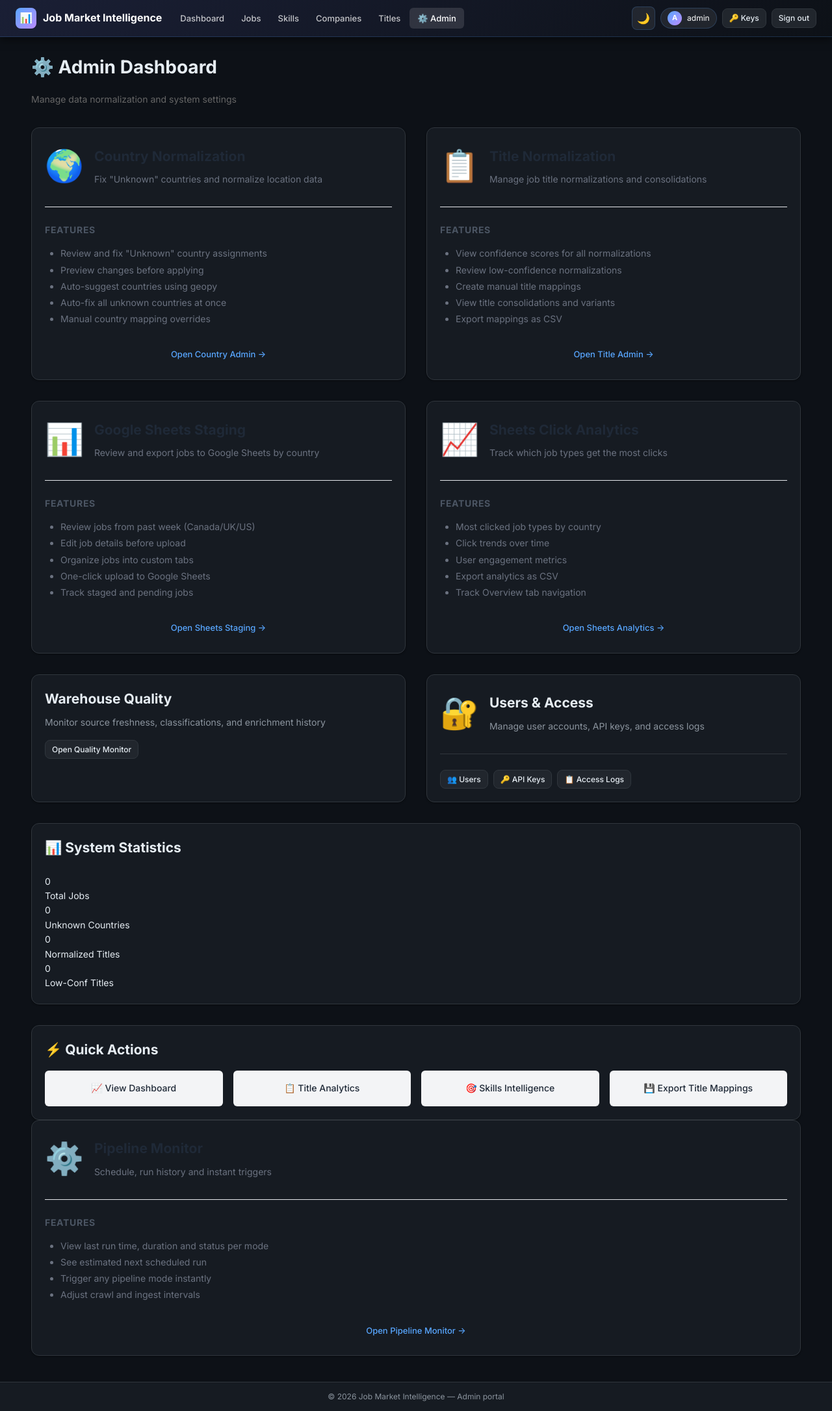
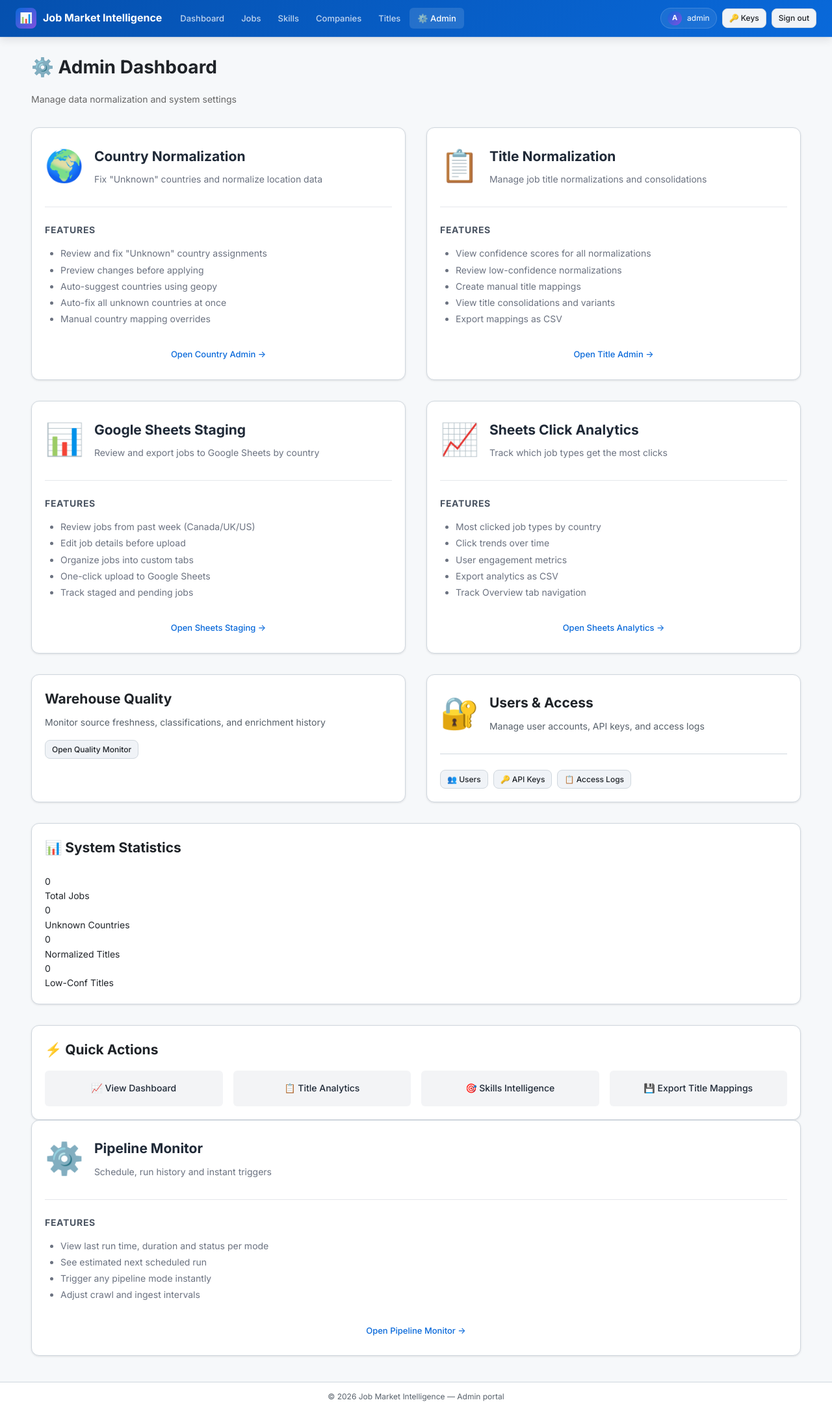
Before and after one commit to mmujtaba0085/job-market-intelligence, a Flask app: page /admin in a window 1280 px wide. Shown: the whole page at 65% size. Run offline with Flask 3, Linux system fonts and the light colour scheme; the visitor is signed in with stand-in values (Sample User, id 1); data comes from the database, SQL or seed files in the repository; data that the repository does not hold is empty.

Commit message:
fix: force light theme only, fix CSRF on key creation

```diff
--- a/templates/base.html
+++ b/templates/base.html
@@ -1,5 +1,5 @@
 <!DOCTYPE html>
-<html lang="en" data-theme="dark">
+<html lang="en" data-theme="light">
 <head>
     <meta charset="UTF-8">
     <meta name="viewport" content="width=device-width, initial-scale=1.0">
@@ -10,38 +10,8 @@
     <link href="https://fonts.googleapis.com/css2?family=Inter:wght@400;500;600;700&family=JetBrains+Mono:wght@400;500&display=swap" rel="stylesheet">
 
     <style>
-        /* ─── CSS Variables: Dark theme (default) ─────────────────────── */
-        :root,
-        [data-theme="dark"] {
-            --bg-base:      #0d1117;
-            --bg-surface:   #161b22;
-            --bg-elevated:  #21262d;
-            --bg-hover:     #30363d;
-            --border:       #30363d;
-            --border-subtle:#21262d;
-            --text-primary: #e6edf3;
-            --text-secondary:#8b949e;
-            --text-muted:   #484f58;
-            --accent:       #58a6ff;
-            --accent-hover: #79b8ff;
-            --accent-bg:    rgba(88,166,255,0.1);
-            --success:      #3fb950;
-            --success-bg:   rgba(63,185,80,0.12);
-            --warning:      #d29922;
-            --warning-bg:   rgba(210,153,34,0.12);
-            --danger:       #f85149;
-            --danger-bg:    rgba(248,81,73,0.12);
-            --purple:       #bc8cff;
-            --purple-bg:    rgba(188,140,255,0.12);
-            --shadow-sm:    0 1px 3px rgba(0,0,0,0.4);
-            --shadow-md:    0 4px 12px rgba(0,0,0,0.5);
-            --shadow-lg:    0 8px 24px rgba(0,0,0,0.6);
-            --header-bg:    linear-gradient(135deg, #1a1f35 0%, #0d1117 100%);
-            --header-border: rgba(88,166,255,0.2);
-        }
-
-        /* ─── Light theme ─────────────────────────────────────────────── */
-        [data-theme="light"] {
+        /* ─── Theme variables ─────────────────────────────────────────── */
+        :root {
             --bg-base:      #f6f8fa;
             --bg-surface:   #ffffff;
             --bg-elevated:  #f0f3f7;
@@ -157,8 +127,8 @@
             gap: 8px;
         }
 
-        /* Theme toggle */
-        .theme-toggle {
+        /* (theme toggle removed) */
+        .theme-toggle-unused {
             width: 36px; height: 36px;
             border: 1px solid var(--header-border);
             border-radius: 8px;
@@ -392,7 +362,6 @@
                 </nav>
 
                 <div class="header-actions">
-                    <button class="theme-toggle" onclick="toggleTheme()" title="Toggle theme">🌙</button>
                     {% if g.current_user %}
                     <div class="user-chip">
                         <div class="avatar">{{ g.current_user.username[0].upper() }}</div>
@@ -426,22 +395,6 @@
     </footer>
 
     <script>
-    function toggleTheme() {
-        const html = document.documentElement;
-        const current = html.getAttribute('data-theme') || 'dark';
-        const next = current === 'dark' ? 'light' : 'dark';
-        html.setAttribute('data-theme', next);
-        document.cookie = 'theme=' + next + ';path=/;max-age=31536000';
-        document.querySelector('.theme-toggle').textContent = next === 'dark' ? '🌙' : '☀️';
-    }
-    (function() {
-        const m = document.cookie.match(/theme=([^;]+)/);
-        if (m) {
-            document.documentElement.setAttribute('data-theme', m[1]);
-            const btn = document.querySelector('.theme-toggle');
-            if (btn) btn.textContent = m[1] === 'dark' ? '🌙' : '☀️';
-        }
-    })();
     </script>
     {% block extra_scripts %}{% endblock %}
 </body>
```
